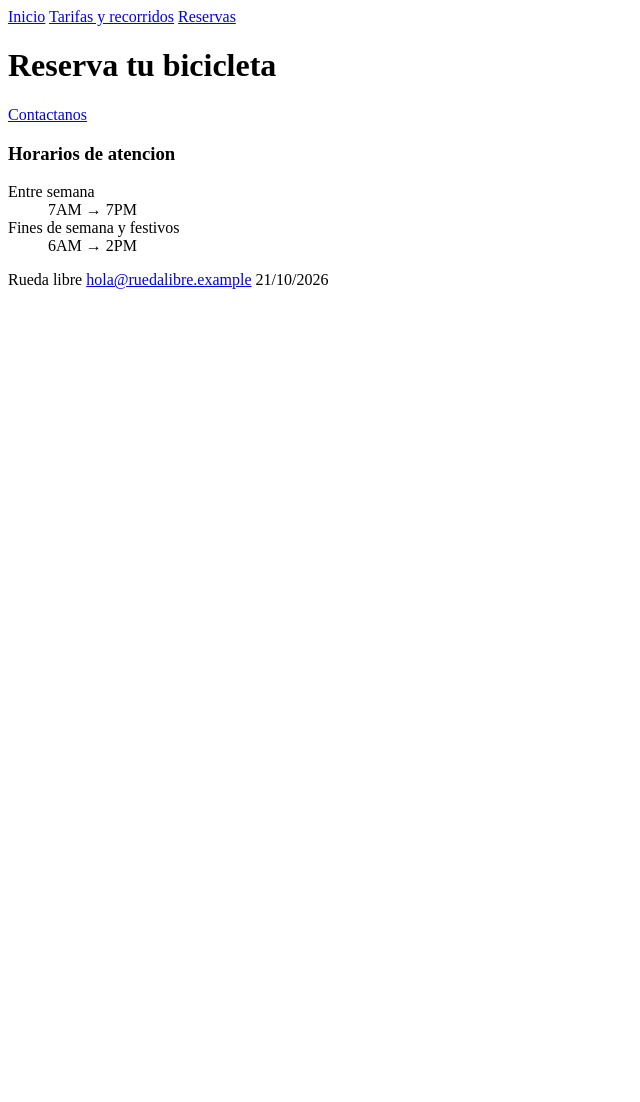
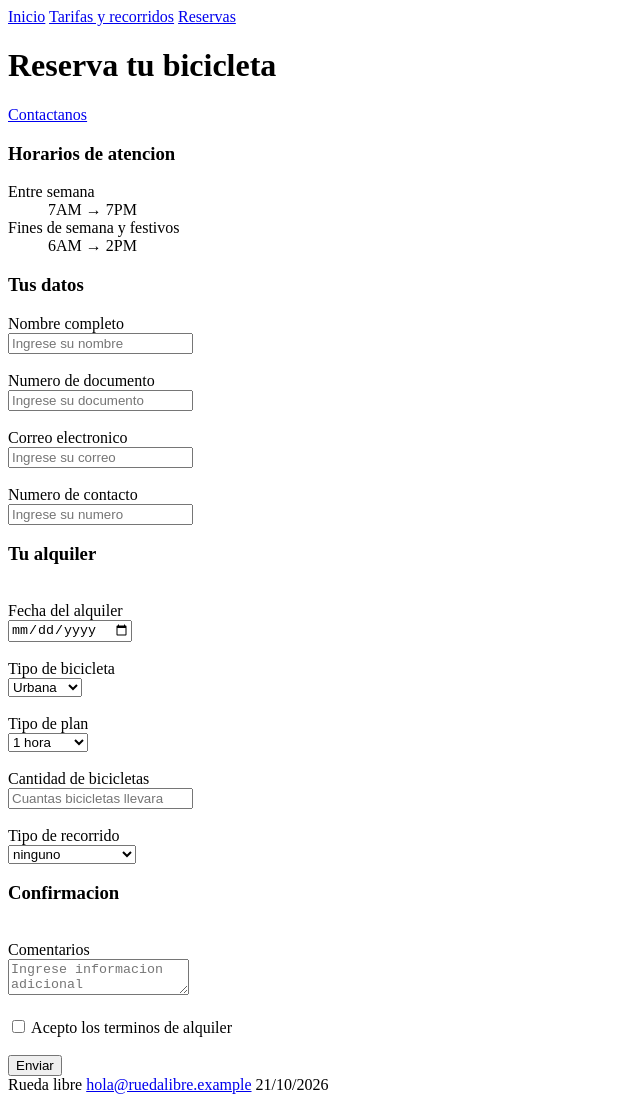
Before and after one commit to emanuellpcz/rueda-libre, a plain HTML site: page paginas/reservas.html in a window 1280 px wide. Shown: the whole page, without its empty margins (0-640 px from the left). Before the commit the page ends 800 px from the top, so only its background shows below. Drawn offline with Linux system fonts and the light colour scheme.

Commit message:
feat: Integracion del formulario en la pagina de reservas

```diff
--- a/paginas/reservas.html
+++ b/paginas/reservas.html
@@ -32,6 +32,86 @@
 
     </dl>
 
+    <div id="formulario-reserva">
+
+        <form action="post">
+
+            <h3>Tus datos</h3>
+
+            <label for="nombre">Nombre completo</label>
+            <br>
+            <input id="nombre" type="text" name="nombre" placeholder="Ingrese su nombre">
+            <br><br>
+            <label for="documento">Numero de documento</label>
+            <br>
+            <input id="documento" name="documento" type="number" placeholder="Ingrese su documento">
+            <br><br>
+            <label for="correo">Correo electronico</label>
+            <br>
+            <input id="correo" name="correo" type="email" placeholder="Ingrese su correo">
+            <br><br>
+            <label for="numero">Numero de contacto</label>
+            <br>
+            <input id="numero" name="numero" type="number" placeholder="Ingrese su numero">
+            <br>
+            <h3>Tu alquiler</h3>
+            <br>
+            <label for="fecha">Fecha del alquiler</label>
+            <br>
+            <input id="fecha" name="fecha" type="date">
+            <br><br>
+            <label for="tipo-bicicleta">Tipo de bicicleta</label>
+            <br>
+            <select name="tipo-bicicleta" id="tipo-bicicleta">
+
+                <option value="1">Urbana</option>
+                <option value="2">Montaña</option>
+                <option value="3">Electrica</option>
+
+            </select>
+            <br><br>
+            <label for="tipo-plan">Tipo de plan</label>
+            <br>
+            <select name="tipo-plan" id="tipo-plan">
+
+                <option value="1">1 hora</option>
+                <option value="2">Medio dia</option>
+                <option value="3">1 dia</option>
+
+            </select>
+            <br><br>
+            <label for="cantidad-bicicletas">Cantidad de bicicletas</label>
+            <br>
+            <input id="cantidad-bicicletas" name="cantidad-bicicletas" type="number" placeholder="Cuantas bicicletas llevara">
+            <br><br>
+            <label for="tipo-recorrido">Tipo de recorrido</label>
+            <br>
+            <select name="tipo-recorrido" id="tipo-recorrido">
+
+                <option value="1">ninguno</option>
+                <option value="2">Rio y parques</option>
+                <option value="3">Sabores de barrio</option>
+                <option value="4">Reto las palmas</option>
+
+            </select>
+            <br>
+            <h3>Confirmacion</h3>
+            <br>
+            <label for="comentario">Comentarios</label>
+            <br>
+            <textarea name="comentario" id="comentario" placeholder="Ingrese informacion adicional"></textarea>
+            <br><br>
+            <label for="terminos">
+                <input type="checkbox" name="terminos" id="terminos" required>
+                Acepto los terminos de alquiler
+            </label>
+            <br><br>
+            <button type="submit">Enviar</button>
+
+        </form>
+
+    </div>
+
     </main>
 
     <footer>
```
